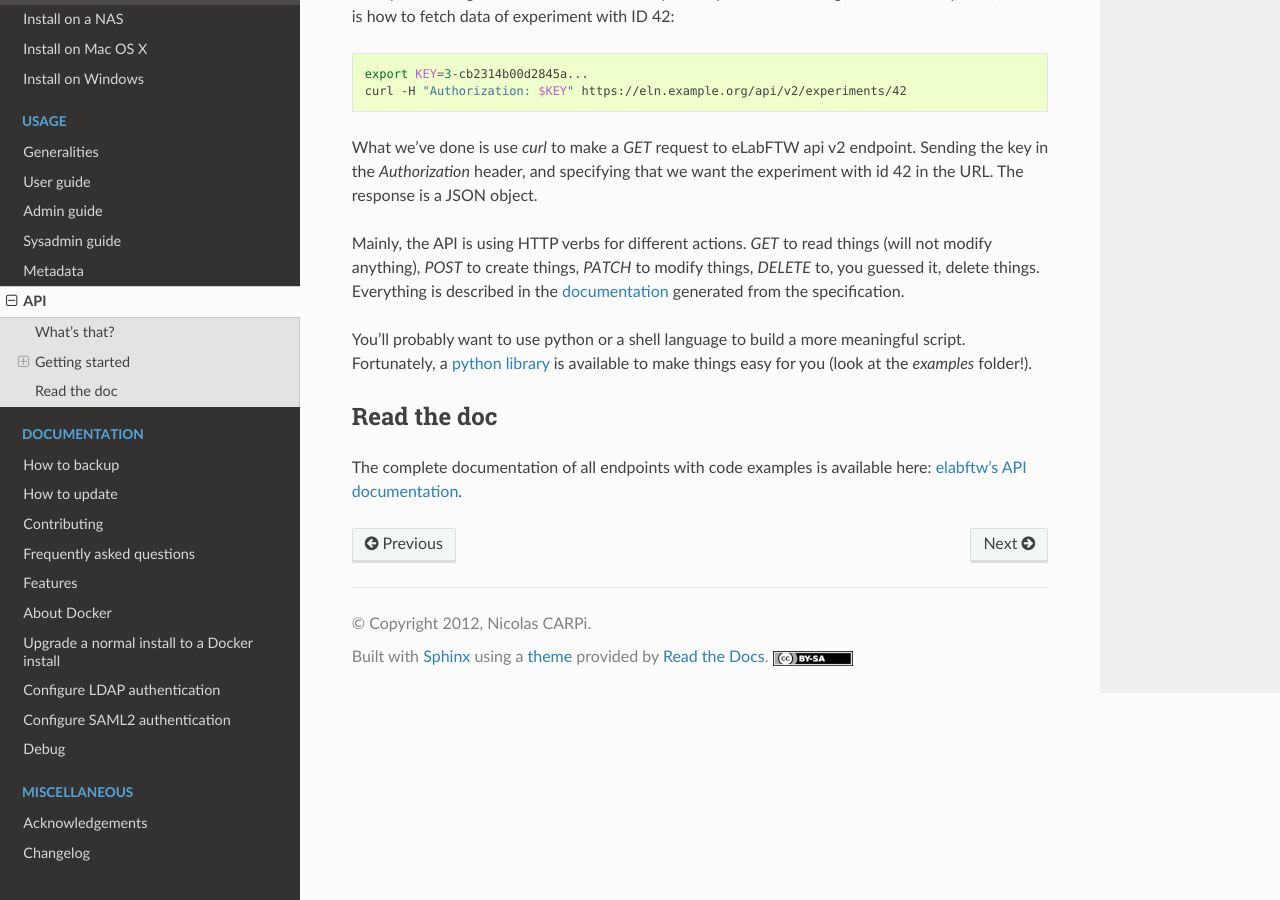
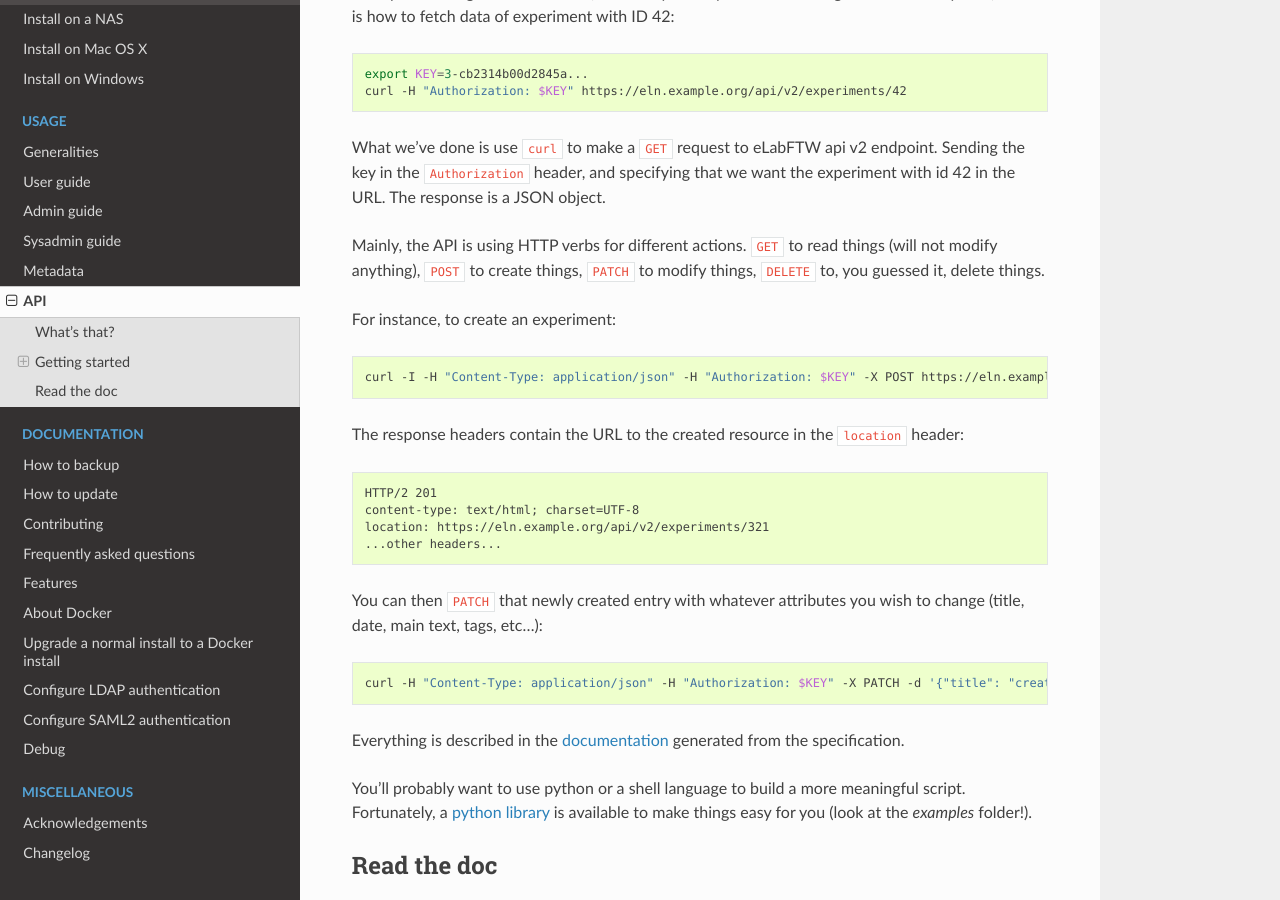
Before and after one commit to elabftw/elabdoc, a Sphinx documentation site: the page built from doc/api.rst, in a window 1280 px wide and 900 px high, scrolled down 1230 px. Built offline with Sphinx 7.4.7 and the Read the Docs theme 2.0.0, drawn with Linux system fonts in a browser that asks for light colours.

Commit message:
improve api doc initial examples

```diff
--- a/doc/api.rst
+++ b/doc/api.rst
@@ -40,9 +40,32 @@
    export KEY=3-cb2314b00d2845a...
    curl -H "Authorization: $KEY" https://eln.example.org/api/v2/experiments/42
 
-What we've done is use `curl` to make a `GET` request to eLabFTW api v2 endpoint. Sending the key in the `Authorization` header, and specifying that we want the experiment with id 42 in the URL. The response is a JSON object.
+What we've done is use ``curl`` to make a ``GET`` request to eLabFTW api v2 endpoint. Sending the key in the ``Authorization`` header, and specifying that we want the experiment with id 42 in the URL. The response is a JSON object.
 
-Mainly, the API is using HTTP verbs for different actions. `GET` to read things (will not modify anything), `POST` to create things, `PATCH` to modify things, `DELETE` to, you guessed it, delete things. Everything is described in the `documentation <https://doc.elabftw.net/api/v2/>`_ generated from the specification.
+Mainly, the API is using HTTP verbs for different actions. ``GET`` to read things (will not modify anything), ``POST`` to create things, ``PATCH`` to modify things, ``DELETE`` to, you guessed it, delete things.
+
+For instance, to create an experiment:
+
+.. code-block:: bash
+
+   curl -I -H "Content-Type: application/json" -H "Authorization: $KEY" -X POST https://eln.example.org/api/v2/experiments
+
+The response headers contain the URL to the created resource in the ``location`` header:
+
+.. code-block:: text
+
+    HTTP/2 201
+    content-type: text/html; charset=UTF-8
+    location: https://eln.example.org/api/v2/experiments/321
+    ...other headers...
+
+You can then ``PATCH`` that newly created entry with whatever attributes you wish to change (title, date, main text, tags, etc...):
+
+.. code-block:: bash
+
+   curl -H "Content-Type: application/json" -H "Authorization: $KEY" -X PATCH -d '{"title": "created from api", "date": "2024-02-15", "body": "main text content"}' https://eln.example.org/api/v2/experiments/321
+
+Everything is described in the `documentation <https://doc.elabftw.net/api/v2/>`_ generated from the specification.
 
 You'll probably want to use python or a shell language to build a more meaningful script. Fortunately, a `python library <https://github.com/elabftw/elabapi-python>`_ is available to make things easy for you (look at the `examples` folder!).
 
```
